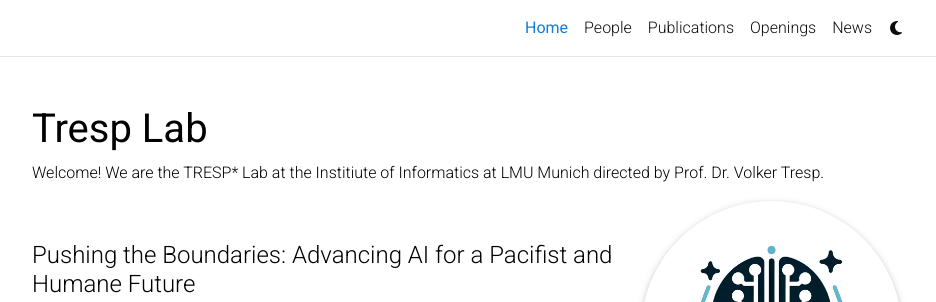
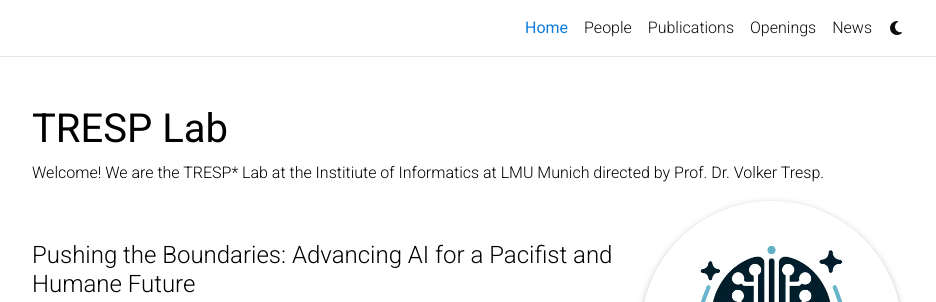
Before and after one commit to tresp-lab/tresp-lab.github.io, a Jekyll site: the page built from _pages/0-about.md, in a window 1280 px wide and 900 px high, cut to the strip 0-735 px from the top of the window. Shown: the top 302 px of the strip, without its empty margins (173-1109 px from the left). Built offline with Jekyll 4.4.1, drawn with Linux system fonts in a browser that asks for light colours; full-size pictures stand in for the smaller copies a plugin makes; comment, search, counter and statistics services are not loaded; a style sheet for code colours, icons or effects is not loaded.

```diff
--- a/_config.yml
+++ b/_config.yml
@@ -2,7 +2,7 @@
 # Site settings
 # -----------------------------------------------------------------------------
 
-title: Tresp Lab # the website title (if blank, full name will be used instead)
+title: TRESP Lab # the website title (if blank, full name will be used instead)
 first_name: Tresp
 middle_name:
 last_name: Lab
```
